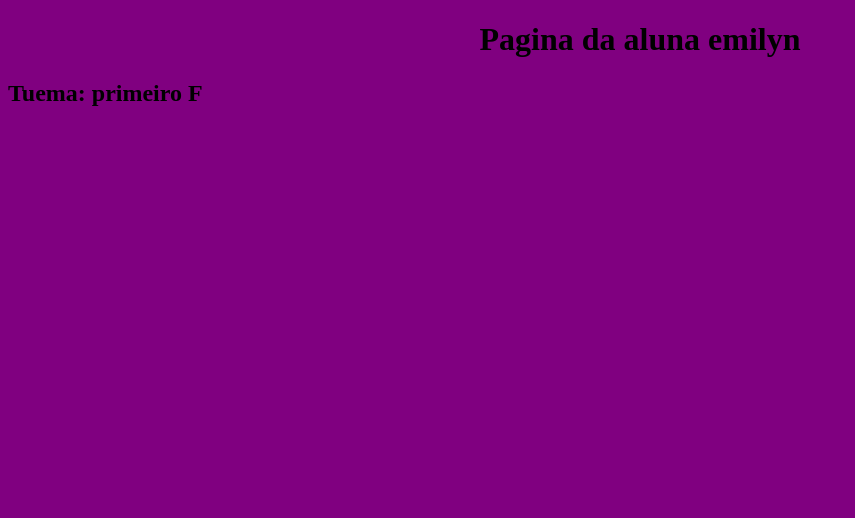
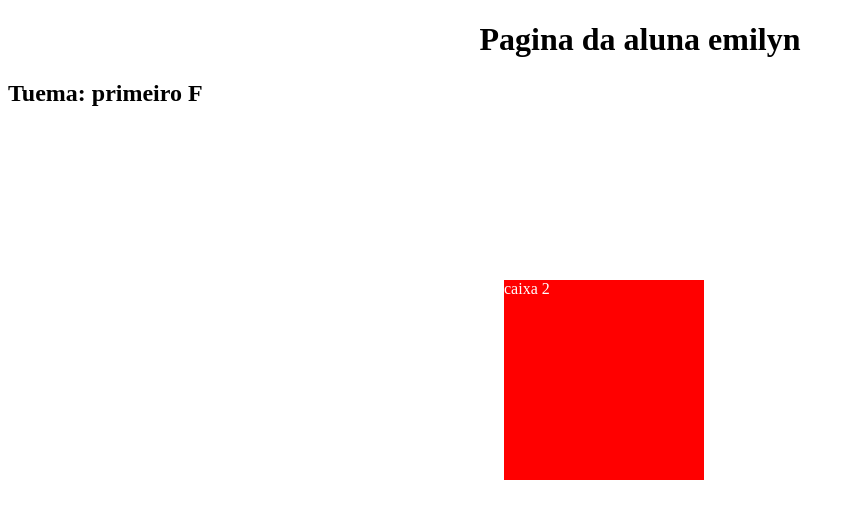
Before and after one commit to lyndossantos/primeirof_2t, a plain HTML site: page index.html in a window 1280 px wide. Shown: the whole page, without its empty margins (0-855 px from the left). Drawn offline with Linux system fonts and the light colour scheme.

Commit message:
Add files via upload

```diff
--- a/estilo.css
+++ b/estilo.css
@@ -1,6 +1,24 @@
 body {
-  background: purple
+  background: white
 }
 h1 {
   text-align: center;
 }
+.caixa1 {
+  position: absolute;
+  background:purple;
+  width: 200px;
+  height:200px;
+  color: #ffffff;
+  right:45%;
+  top: 35%;
+}
+.caixa2 {
+  position: absolute;
+  background: red;
+  width: 200px;
+  height: 200px;
+  color: #ffffff;
+  right: 45%;
+  top: 35%;
+}
--- a/index.html
+++ b/index.html
@@ -8,6 +8,11 @@
   <body>
     <h1>Pagina da aluna emilyn</h1>
     <h2>Tuema: primeiro F</h2>
-
+    <div class="caixa1">
+      estou dentro da caixa 1
+    </div>
+    <div class="caixa2">
+      caixa 2
+    </div>
   </body>
 </html>
```
